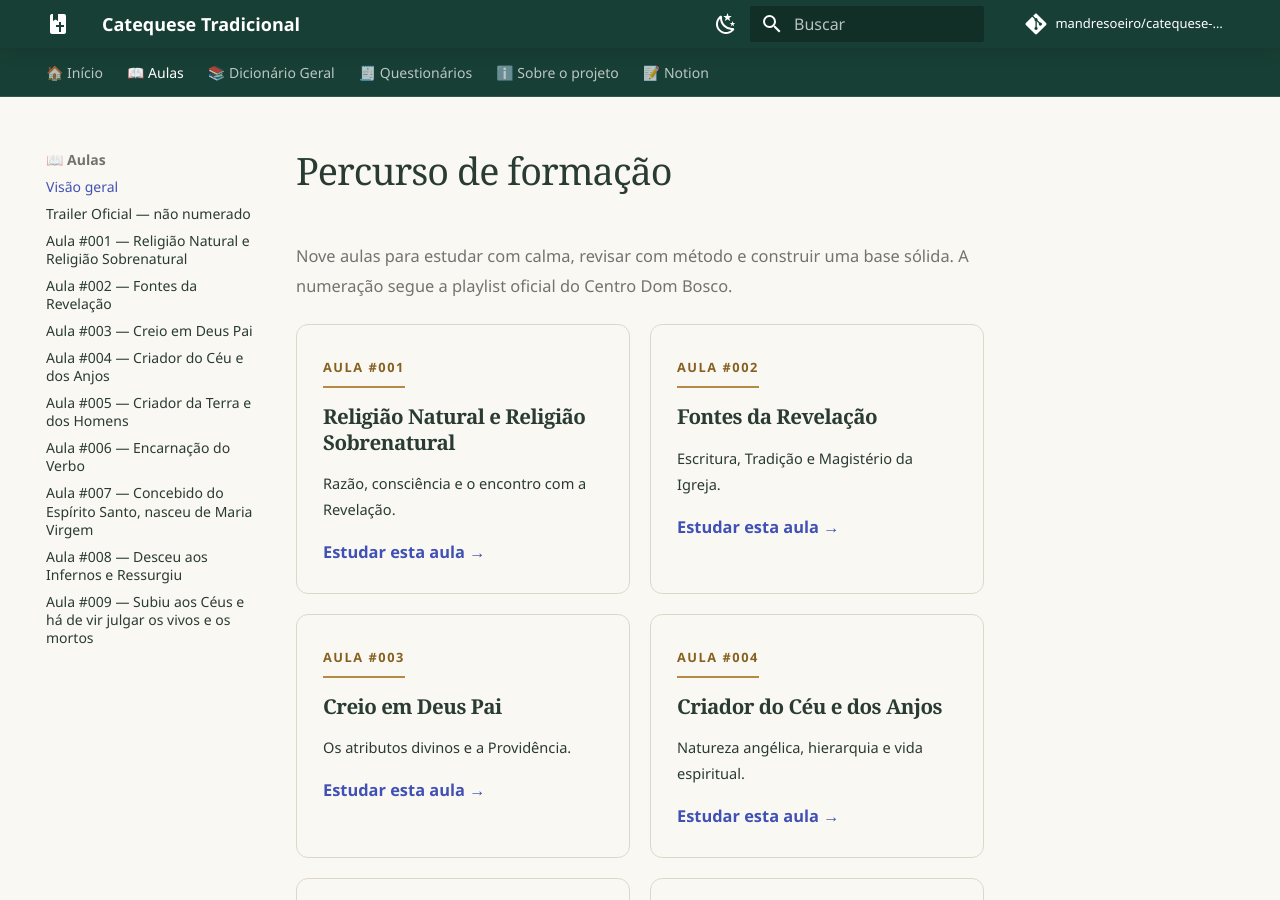
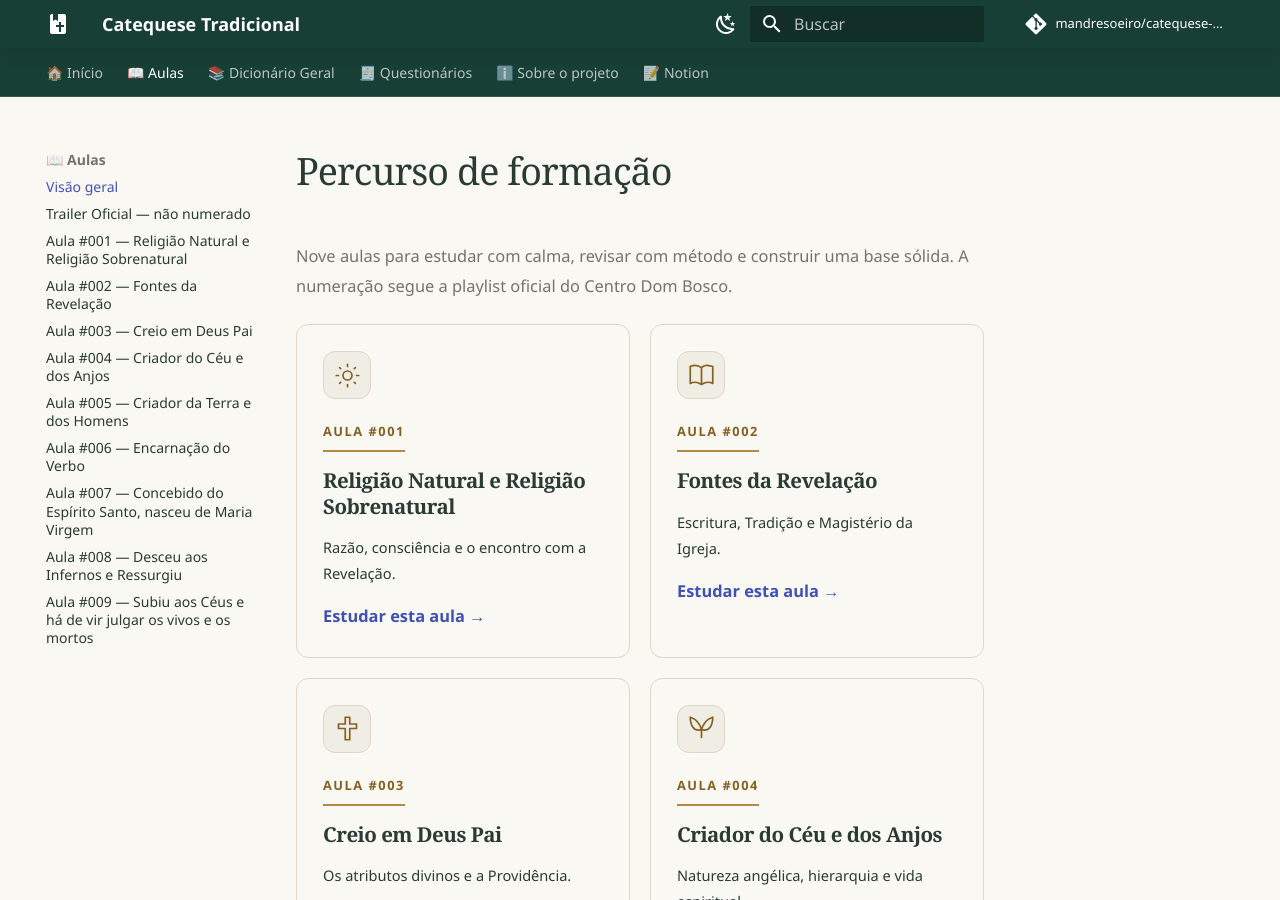
Before and after one commit to mandresoeiro/catequese-tradicional, an MkDocs documentation site: the page built from docs/aulas/index.md, in a window 1280 px wide and 900 px high. Built offline with MkDocs 1.6.1 and Material for MkDocs 9.7.7, drawn with Linux system fonts in a browser that asks for light colours; comment, search, counter and statistics services are not loaded.

Commit message:
style: inclui ícones temáticos nos cartões de formação

```diff
--- a/docs/aulas/index.md
+++ b/docs/aulas/index.md
@@ -3,16 +3,16 @@
 <p class="section-intro">Nove aulas para estudar com calma, revisar com método e construir uma base sólida. A numeração segue a playlist oficial do Centro Dom Bosco.</p>
 
 <div class="course-grid">
-<div class="course-card"><span class="number">AULA #001</span><h3>Religião Natural e Religião Sobrenatural</h3><p>Razão, consciência e o encontro com a Revelação.</p><a href="aula-01/">Estudar esta aula →</a></div>
-<div class="course-card"><span class="number">AULA #002</span><h3>Fontes da Revelação</h3><p>Escritura, Tradição e Magistério da Igreja.</p><a href="aula-02/">Estudar esta aula →</a></div>
-<div class="course-card"><span class="number">AULA #003</span><h3>Creio em Deus Pai</h3><p>Os atributos divinos e a Providência.</p><a href="aula-03/">Estudar esta aula →</a></div>
-<div class="course-card"><span class="number">AULA #004</span><h3>Criador do Céu e dos Anjos</h3><p>Natureza angélica, hierarquia e vida espiritual.</p><a href="aula-04/">Estudar esta aula →</a></div>
-<div class="course-card"><span class="number">AULA #005</span><h3>Criador da Terra e dos Homens</h3><p>A criação, o pecado original e a promessa da Redenção.</p><a href="aula-05/">Estudar esta aula →</a></div>
-<div class="course-card"><span class="number">AULA #006</span><h3>Encarnação do Verbo</h3><p>Jesus Cristo: uma Pessoa divina, duas naturezas.</p><a href="aula-06/">Estudar esta aula →</a></div>
-<div class="course-card"><span class="number">AULA #007</span><h3>Concebido do Espírito Santo, nasceu de Maria Virgem</h3><p>A Virgem Maria, a vida de Cristo e o sacrifício do Calvário.</p><a href="aula-07/">Estudar esta aula →</a></div>
-<div class="course-card"><span class="number">AULA #008</span><h3>Desceu aos Infernos e Ressurgiu</h3><p>Purgatório, Ressurreição e corpo glorioso.</p><a href="aula-08/">Estudar esta aula →</a></div>
-<div class="course-card"><span class="number">AULA #009</span><h3>Subiu aos Céus e há de vir julgar os vivos e os mortos</h3><p>Ascensão, juízo particular, Juízo Final e ressurreição dos corpos.</p><a href="aula-09/">Estudar esta aula →</a></div>
-<div class="course-card"><span class="number">APRESENTAÇÃO</span><h3>Trailer Oficial</h3><p>Conheça a série. O trailer não faz parte da numeração oficial.</p><a href="trailer/">Assistir à apresentação →</a></div>
+<div class="course-card"><span class="study-icon" aria-hidden="true"><svg viewBox="0 0 24 24" fill="none" stroke="currentColor" stroke-width="1.5" stroke-linecap="round" stroke-linejoin="round" focusable="false"><circle cx="12" cy="12" r="4"/><path d="M12 2v2M12 20v2M2 12h2M20 12h2M5 5l1 1M18 18l1 1M5 19l1-1M18 6l1-1"/></svg></span><span class="number">AULA #001</span><h3>Religião Natural e Religião Sobrenatural</h3><p>Razão, consciência e o encontro com a Revelação.</p><a href="aula-01/">Estudar esta aula →</a></div>
+<div class="course-card"><span class="study-icon" aria-hidden="true"><svg viewBox="0 0 24 24" fill="none" stroke="currentColor" stroke-width="1.5" stroke-linecap="round" stroke-linejoin="round" focusable="false"><path d="M12 5v15M12 5C8 2 4 3 2 4v15c4-2 7-1 10 1 3-2 6-3 10-1V4c-4-1-7-2-10 1Z"/></svg></span><span class="number">AULA #002</span><h3>Fontes da Revelação</h3><p>Escritura, Tradição e Magistério da Igreja.</p><a href="aula-02/">Estudar esta aula →</a></div>
+<div class="course-card"><span class="study-icon" aria-hidden="true"><svg viewBox="0 0 24 24" fill="none" stroke="currentColor" stroke-width="1.5" stroke-linecap="round" stroke-linejoin="round" focusable="false"><path d="M10 2h4v6h6v4h-6v10h-4V12H4V8h6Z"/></svg></span><span class="number">AULA #003</span><h3>Creio em Deus Pai</h3><p>Os atributos divinos e a Providência.</p><a href="aula-03/">Estudar esta aula →</a></div>
+<div class="course-card"><span class="study-icon" aria-hidden="true"><svg viewBox="0 0 24 24" fill="none" stroke="currentColor" stroke-width="1.5" stroke-linecap="round" stroke-linejoin="round" focusable="false"><path d="M12 20v-8M12 13C9 3 4 3 2 2c0 7 3 13 10 11ZM12 13c3-10 8-10 10-11 0 7-3 13-10 11Z"/></svg></span><span class="number">AULA #004</span><h3>Criador do Céu e dos Anjos</h3><p>Natureza angélica, hierarquia e vida espiritual.</p><a href="aula-04/">Estudar esta aula →</a></div>
+<div class="course-card"><span class="study-icon" aria-hidden="true"><svg viewBox="0 0 24 24" fill="none" stroke="currentColor" stroke-width="1.5" stroke-linecap="round" stroke-linejoin="round" focusable="false"><circle cx="12" cy="12" r="9"/><ellipse cx="12" cy="12" rx="4" ry="9"/><path d="M3 12h18"/></svg></span><span class="number">AULA #005</span><h3>Criador da Terra e dos Homens</h3><p>A criação, o pecado original e a promessa da Redenção.</p><a href="aula-05/">Estudar esta aula →</a></div>
+<div class="course-card"><span class="study-icon" aria-hidden="true"><svg viewBox="0 0 24 24" fill="none" stroke="currentColor" stroke-width="1.5" stroke-linecap="round" stroke-linejoin="round" focusable="false"><path d="m12 2 3 6 7 1-5 5 1 8-6-4-6 4 1-8-5-5 7-1Z"/></svg></span><span class="number">AULA #006</span><h3>Encarnação do Verbo</h3><p>Jesus Cristo: uma Pessoa divina, duas naturezas.</p><a href="aula-06/">Estudar esta aula →</a></div>
+<div class="course-card"><span class="study-icon" aria-hidden="true"><svg viewBox="0 0 24 24" fill="none" stroke="currentColor" stroke-width="1.5" stroke-linecap="round" stroke-linejoin="round" focusable="false"><path d="M12 12c-8 0-8-9-3-9 2 0 3 3 3 3s1-3 3-3c5 0 5 9-3 9ZM12 12v10M12 18c-5 0-6-3-6-3 4-1 6 3 6 3Zm0-3s2-4 6-3c0 0-1 3-6 3Z"/></svg></span><span class="number">AULA #007</span><h3>Concebido do Espírito Santo, nasceu de Maria Virgem</h3><p>A Virgem Maria, a vida de Cristo e o sacrifício do Calvário.</p><a href="aula-07/">Estudar esta aula →</a></div>
+<div class="course-card"><span class="study-icon" aria-hidden="true"><svg viewBox="0 0 24 24" fill="none" stroke="currentColor" stroke-width="1.5" stroke-linecap="round" stroke-linejoin="round" focusable="false"><path d="M4 20h16M12 16V3M6 9l6-6 6 6"/></svg></span><span class="number">AULA #008</span><h3>Desceu aos Infernos e Ressurgiu</h3><p>Purgatório, Ressurreição e corpo glorioso.</p><a href="aula-08/">Estudar esta aula →</a></div>
+<div class="course-card"><span class="study-icon" aria-hidden="true"><svg viewBox="0 0 24 24" fill="none" stroke="currentColor" stroke-width="1.5" stroke-linecap="round" stroke-linejoin="round" focusable="false"><path d="M12 3v18M7 21h10M4 7h16M4 7l-3 7h6L4 7Zm16 0-3 7h6l-3-7Z"/></svg></span><span class="number">AULA #009</span><h3>Subiu aos Céus e há de vir julgar os vivos e os mortos</h3><p>Ascensão, juízo particular, Juízo Final e ressurreição dos corpos.</p><a href="aula-09/">Estudar esta aula →</a></div>
+<div class="course-card"><span class="study-icon" aria-hidden="true"><svg viewBox="0 0 24 24" fill="none" stroke="currentColor" stroke-width="1.5" stroke-linecap="round" stroke-linejoin="round" focusable="false"><rect x="2" y="4" width="20" height="16" rx="3"/><path d="m10 8 6 4-6 4Z"/></svg></span><span class="number">APRESENTAÇÃO</span><h3>Trailer Oficial</h3><p>Conheça a série. O trailer não faz parte da numeração oficial.</p><a href="trailer/">Assistir à apresentação →</a></div>
 </div>
 
 !!! tip "Como aproveitar cada aula"
```
